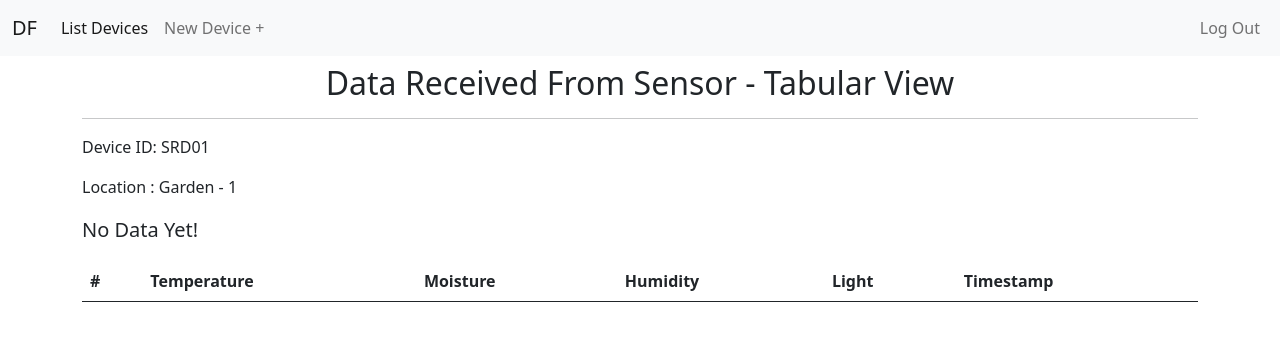
After one commit to anonshubh/digi-flora, a Django app: a page that uses monitor/templates/monitor/plant-data.html in a window 1280 px wide. The commit adds this page. Shown: the top 341 px of the page. Run offline with Django 3.2, Linux system fonts and the light colour scheme; a user stored in the database is signed in; data comes from the database, SQL or seed files in the repository; both versions use the stored data as it was after the commit; lists and menus that the app fills with data are empty.

Commit message:
Implemented Display Of Data

```diff
--- a/monitor/models.py
+++ b/monitor/models.py
@@ -16,6 +16,9 @@ class Plant(models.Model):
     light = models.PositiveIntegerField()
     timestamp = models.DateTimeField(auto_now_add=True)
 
+    class Meta:
+        ordering = ['-timestamp']
+
     def __str__(self):
         return (self.name)[:15]
 
--- a/monitor/templates/monitor/list-devices.html
+++ b/monitor/templates/monitor/list-devices.html
@@ -14,7 +14,7 @@
             </div>
         </div>
         <div class="col-lg-2 col-sm-12">
-            <a class="btn btn-success btn-sm ms-2 my-3" href="">Plant Statistics</a>
+            <a class="btn btn-success btn-sm ms-2 my-3" href="{% url 'monitor:plant-data' device.unique_id %}">Plant Statistics</a>
         </div>
     </div>
 </div>
--- /dev/null
+++ b/monitor/templates/monitor/plant-data.html
@@ -0,0 +1,35 @@
+{% extends 'base.html' %}
+
+{% block content %}
+<h2 class="mt-2 text-center">Data Received From Sensor - Tabular View</h2>
+<hr>
+<p>Device ID: {{device_obj.unique_id}}</p>
+<p>Location : {{device_obj.location}}</p>
+<table class="table">
+    <thead>
+      <tr>
+        <th scope="col">#</th>
+        <th scope="col">Temperature</th>
+        <th scope="col">Moisture</th>
+        <th scope="col">Humidity</th>
+        <th scope="col">Light</th>
+        <th scope="col">Timestamp</th>
+      </tr>
+    </thead>
+    <tbody>
+    {% for each in plants_data %}
+      <tr>
+        <th scope="row">{{ forloop.counter }}</th>
+        <td>{{each.temperature}}</td>
+        <td>{{each.moisture}}</td>
+        <td>{{each.humidity}}</td>
+        <td>{{each.light}}</td>
+        <td>{{each.timestamp|date:'d-m-Y H:i'}}</td>
+      </tr>
+      {% empty %}
+      <p class="lead">No Data Yet!</p>
+      {% endfor %}
+    </tbody>
+  </table>
+
+{% endblock %}
--- a/monitor/urls.py
+++ b/monitor/urls.py
@@ -8,6 +8,7 @@ urlpatterns = [
     path('',views.index,name='index'),
     path('create-device',views.create_device,name='create-device'),
     path('list-devices',views.list_devices_view,name='list-devices'),
+    path('display-data/<str:unique_id>/',views.display_plant_data,name='plant-data'),
 
     # API Endpoints
     path('api/plant-data/',views.receive_plant_data_api),
--- a/monitor/views.py
+++ b/monitor/views.py
@@ -67,3 +67,15 @@ def receive_plant_data_api(request):
         return JsonResponse({"Success":"Plant Data Successfully Received!"},status=200)
 
     return HttpResponseNotAllowed()
+
+
+# Displays the Plant Data Stored in db
+@login_required
+def display_plant_data(request,unique_id):
+    device_obj = get_object_or_404(Device,unique_id=unique_id)
+    plants_data = device_obj.plant.all()
+    context = {
+        'device_obj':device_obj,
+        'plants_data':plants_data
+    }
+    return render(request,'monitor/plant-data.html',context=context)
```
Also changed, not shown: sensor.py (+41 -29 lines), db.sqlite3, monitor/migrations/0013_alter_plant_options.py (added).
